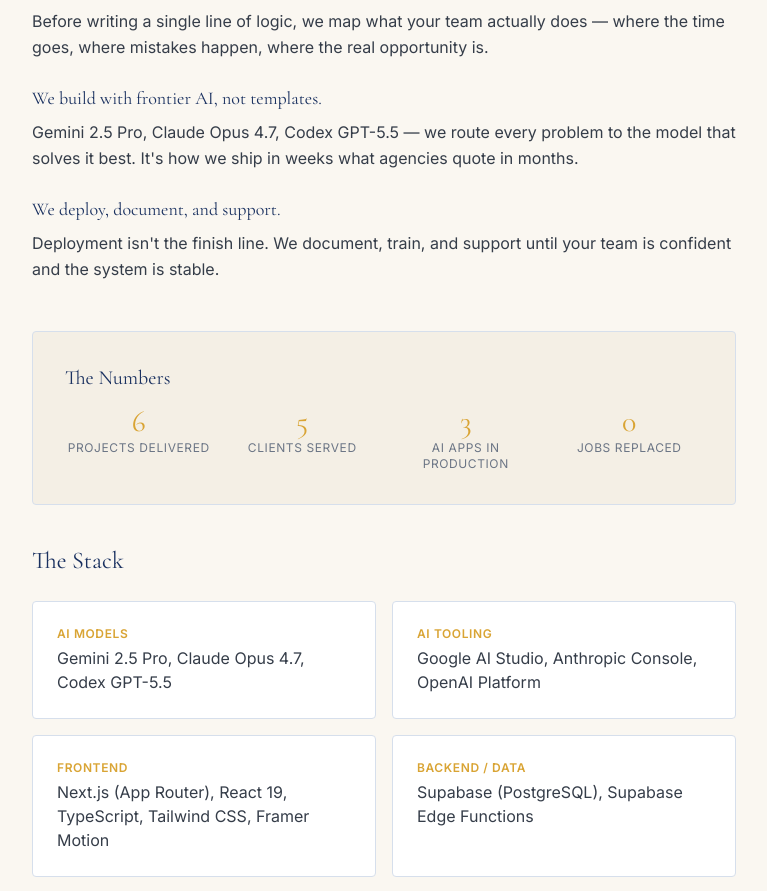
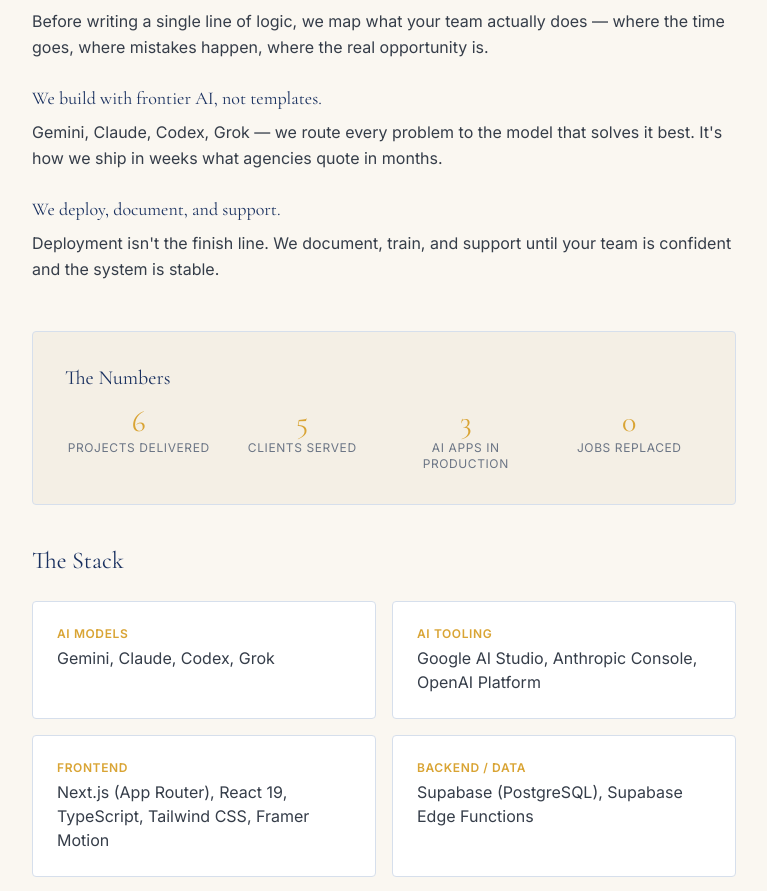
Before and after one commit to SanLuis-AI-Solutions/sanluisai-portfolio, a Next.js app: page /about in a window 1280 px wide. Shown: the part 650-1541 px from the top of the page, without its empty margins (256-1023 px from the left). Built offline with nearby package versions, Linux system fonts and the light colour scheme.

Commit message:
Remove model version numbers, add Grok to stack

```diff
--- a/app/about/page.tsx
+++ b/app/about/page.tsx
@@ -37,7 +37,7 @@ export default function Page() {
             </div>
             <div>
               <h3 className="font-display text-lg text-navy-800 mb-2">We build with frontier AI, not templates.</h3>
-              <p className="sl-body">Gemini 2.5 Pro, Claude Opus 4.7, Codex GPT-5.5 — we route every problem to the model that solves it best. It's how we ship in weeks what agencies quote in months.</p>
+              <p className="sl-body">Gemini, Claude, Codex, Grok — we route every problem to the model that solves it best. It's how we ship in weeks what agencies quote in months.</p>
             </div>
             <div>
               <h3 className="font-display text-lg text-navy-800 mb-2">We deploy, document, and support.</h3>
@@ -73,7 +73,7 @@ export default function Page() {
           <div className="grid grid-cols-1 sm:grid-cols-2 gap-4 mb-10">
             <div className="bg-white border border-navy-200 rounded p-6">
               <div className="font-sans text-xs font-semibold uppercase tracking-wider text-gold-600 mb-1">AI Models</div>
-              <div className="sl-body-sm">Gemini 2.5 Pro, Claude Opus 4.7, Codex GPT-5.5</div>
+              <div className="sl-body-sm">Gemini, Claude, Codex, Grok</div>
             </div>
             <div className="bg-white border border-navy-200 rounded p-6">
               <div className="font-sans text-xs font-semibold uppercase tracking-wider text-gold-600 mb-1">AI Tooling</div>
--- a/app/services/page.tsx
+++ b/app/services/page.tsx
@@ -101,7 +101,7 @@ export default function ServicesPage() {
             <div className="space-y-8">
               <div>
                 <h3 className="font-display text-lg text-navy-800 mb-2">What does a no-code AI developer do?</h3>
-                <p className="sl-body-sm">We use frontier AI models like Gemini 2.5 Pro, Claude Opus 4.7, and Codex GPT-5.5 to design and build production-grade web applications and automation systems — without writing traditional code. The result is indistinguishable from developer-built software: live, deployed, and fully functional.</p>
+                <p className="sl-body-sm">We use frontier AI models like Gemini, Claude, Codex, Grok to design and build production-grade web applications and automation systems — without writing traditional code. The result is indistinguishable from developer-built software: live, deployed, and fully functional.</p>
               </div>
               <div>
                 <h3 className="font-display text-lg text-navy-800 mb-2">How long does a project take?</h3>
--- a/app/work/page.tsx
+++ b/app/work/page.tsx
@@ -4,10 +4,10 @@ import PageHeader from '@/components/PageHeader'
 
 export const metadata: Metadata = {
   title: 'Our Work — AI Projects & Case Studies | SanLuis AI Solutions',
-  description: 'Six client projects built with Gemini 2.5 Pro, Claude Opus 4.7, and Codex GPT-5.5. Real estate dashboards, business operating systems, and AI apps — all shipped to production.',
+  description: 'Six client projects built with Gemini, Claude, Codex, and Grok. Real estate dashboards, business operating systems, and AI apps — all shipped to production.',
   openGraph: {
     title: 'Our Work — AI Projects & Case Studies | SanLuis AI Solutions',
-    description: 'Six client projects: real estate dashboards, automated lead capture, AI matching engines. Built with Gemini 2.5 Pro, Claude Opus 4.7, and Codex GPT-5.5.',
+    description: 'Six client projects: real estate dashboards, automated lead capture, AI matching engines. Built with Gemini, Claude, Codex, and Grok.',
     url: 'https://sanluisai-portfolio.vercel.app/work',
     siteName: 'SanLuis AI Solutions',
     images: [{ url: '/generated/sanluis_og_00001_.png', width: 1200, height: 630 }],
@@ -27,7 +27,7 @@ const projects = [
     quote: 'We\'re bidding faster and winning more.',
     slug: 'garza-international',
     tags: ['AI Analytics', 'Dashboard'],
-    stack: ['Gemini 2.5 Pro', 'Claude Opus 4.7', 'Codex GPT-5.5', 'React', 'Supabase', 'Vercel'],
+    stack: ['Gemini', 'Claude', 'Codex', 'Grok', 'React', 'Supabase', 'Vercel'],
   },
   {
     industry: 'Small Business',
@@ -39,7 +39,7 @@ const projects = [
     quote: 'It transformed how we run our business.',
     slug: 'susies-jewelry-repair',
     tags: ['Website', 'Business OS'],
-    stack: ['Gemini 2.5 Pro', 'Claude Opus 4.7', 'Codex GPT-5.5', 'React', 'Next.js', 'Supabase', 'Vercel'],
+    stack: ['Gemini', 'Claude', 'Codex', 'Grok', 'React', 'Next.js', 'Supabase', 'Vercel'],
   },
   {
     industry: 'Consumer App',
@@ -51,7 +51,7 @@ const projects = [
     quote: 'The matching engine gave us a genuine competitive advantage.',
     slug: 'loveflow',
     tags: ['Consumer App', 'Behavioral AI'],
-    stack: ['Gemini 2.5 Pro', 'Claude Opus 4.7', 'Codex GPT-5.5', 'React', 'Next.js', 'Supabase'],
+    stack: ['Gemini', 'Claude', 'Codex', 'Grok', 'React', 'Next.js', 'Supabase'],
   },
 ]
 
```
